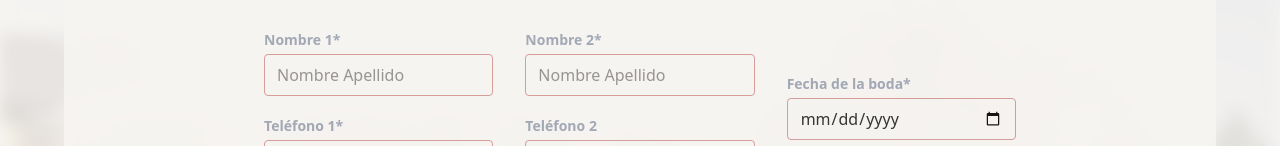
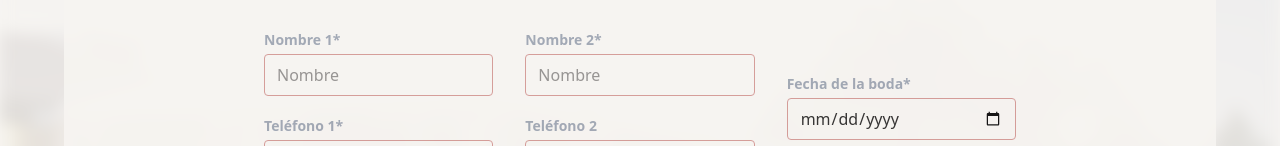
Before and after one commit to pcalzadat/nupzial-app, a React (Vite) app: page /cargar_archivos in a window 1280 px wide. Shown: the part 177-323 px from the top of the page. Built offline with nearby package versions, Linux system fonts and the light colour scheme.

Commit message:
Cambios front

```diff
--- a/src/pages/UploadData.jsx
+++ b/src/pages/UploadData.jsx
@@ -173,7 +173,7 @@ export default function UploadData() {
               <input
                 id="nombre1"
                 type="text"
-                placeholder="Nombre Apellido"
+                placeholder="Nombre"
                 value={nombre1}
                 onChange={e => setNombre1(e.target.value)}
                 className="mb-1 w-full px-3 py-2 border rounded border-[#D29591]"
@@ -209,7 +209,7 @@ export default function UploadData() {
               <input
                 id="nombre2"
                 type="text"
-                placeholder="Nombre Apellido"
+                placeholder="Nombre"
                 value={nombre2}
                 onChange={e => setNombre2(e.target.value)}
                 className="mb-1 w-full px-3 py-2 border rounded border-[#D29591]"
```
